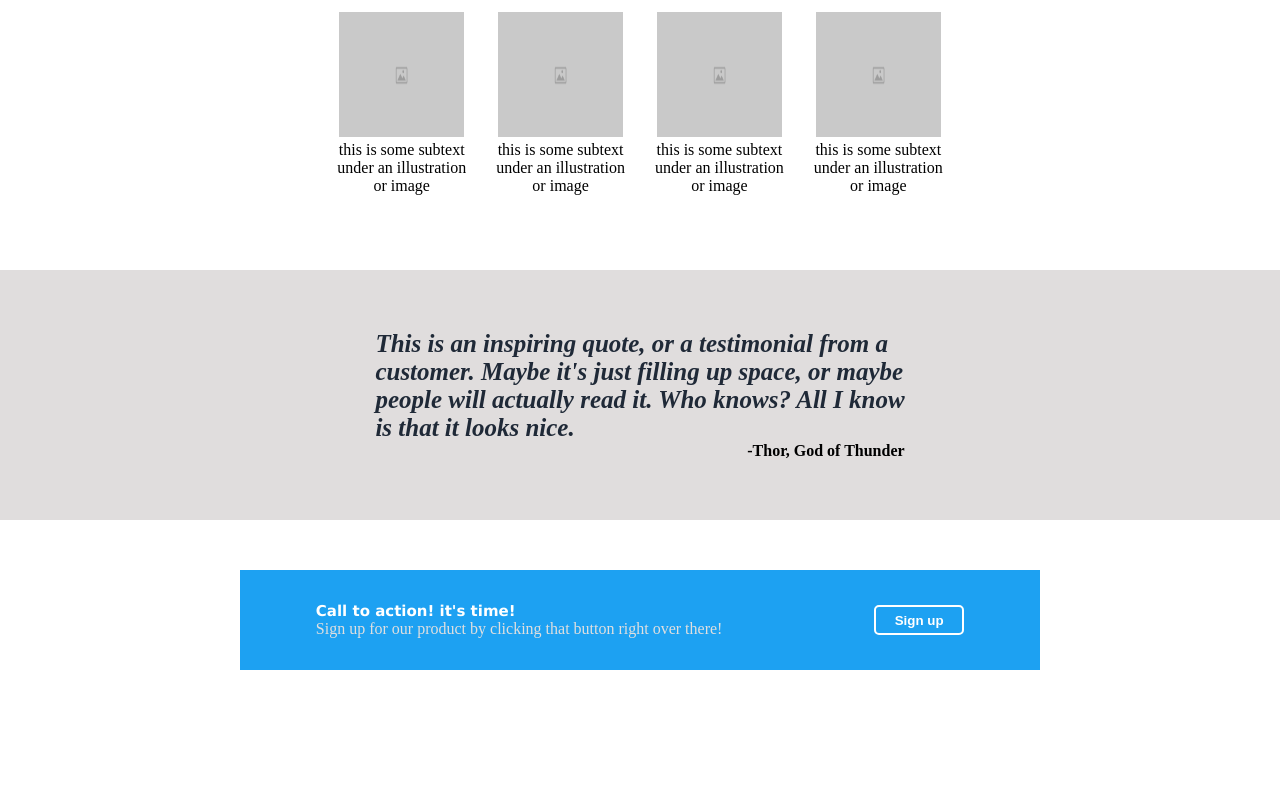
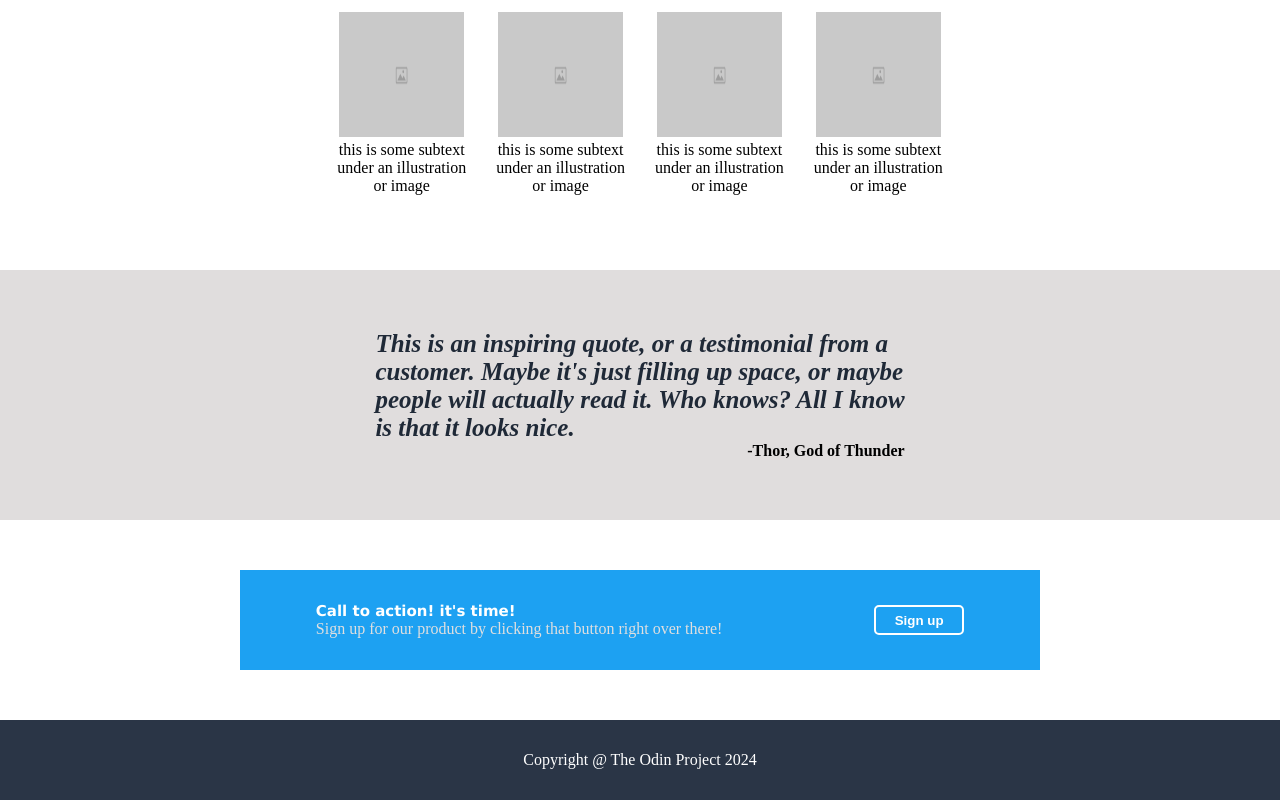
Before and after one commit to AbdulJH/odin-landing-page-f, a plain HTML site: page index.html in a window 1280 px wide. Shown: the part 421-1221 px from the top of the page. Before the commit the page ends 1141 px from the top, so only its background shows below. Drawn offline with Linux system fonts and the light colour scheme.

Commit message:
created the footer section and also designed it.

```diff
--- a/index.html
+++ b/index.html
@@ -122,5 +122,9 @@
         <button class="sign-up">Sign up</button>
       </div>
     </div>
+
+    <div class="footer">
+      <p>Copyright @ The Odin Project 2024</p>
+    </div>
   </body>
 </html>
--- a/styles.css
+++ b/styles.css
@@ -152,3 +152,12 @@
 button {
   cursor: pointer;
 }
+
+.footer {
+  display: flex;
+  justify-content: center;
+  align-items: center;
+  color: white;
+  background-color: #2a3546;
+  height: 80px;
+}
```
